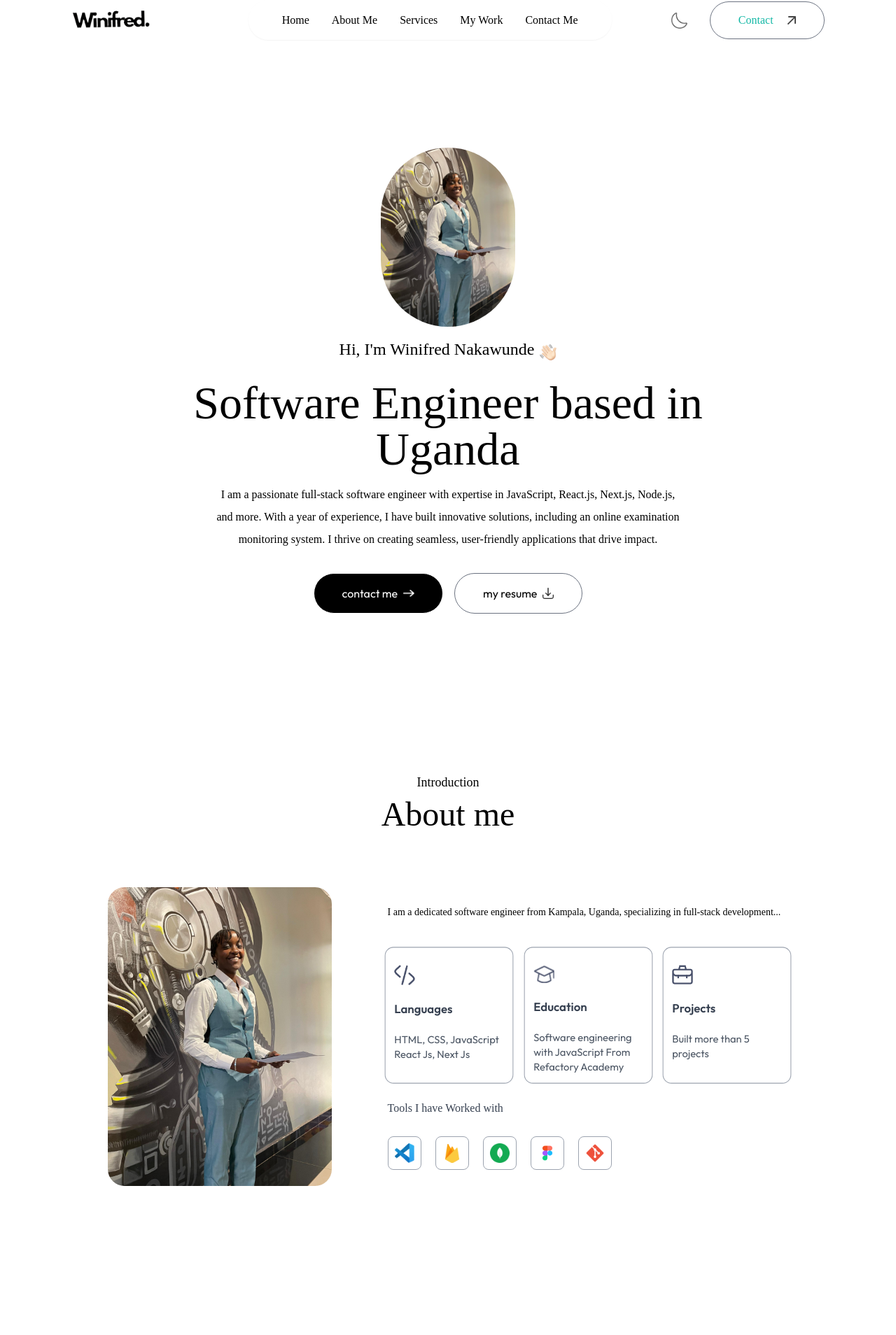
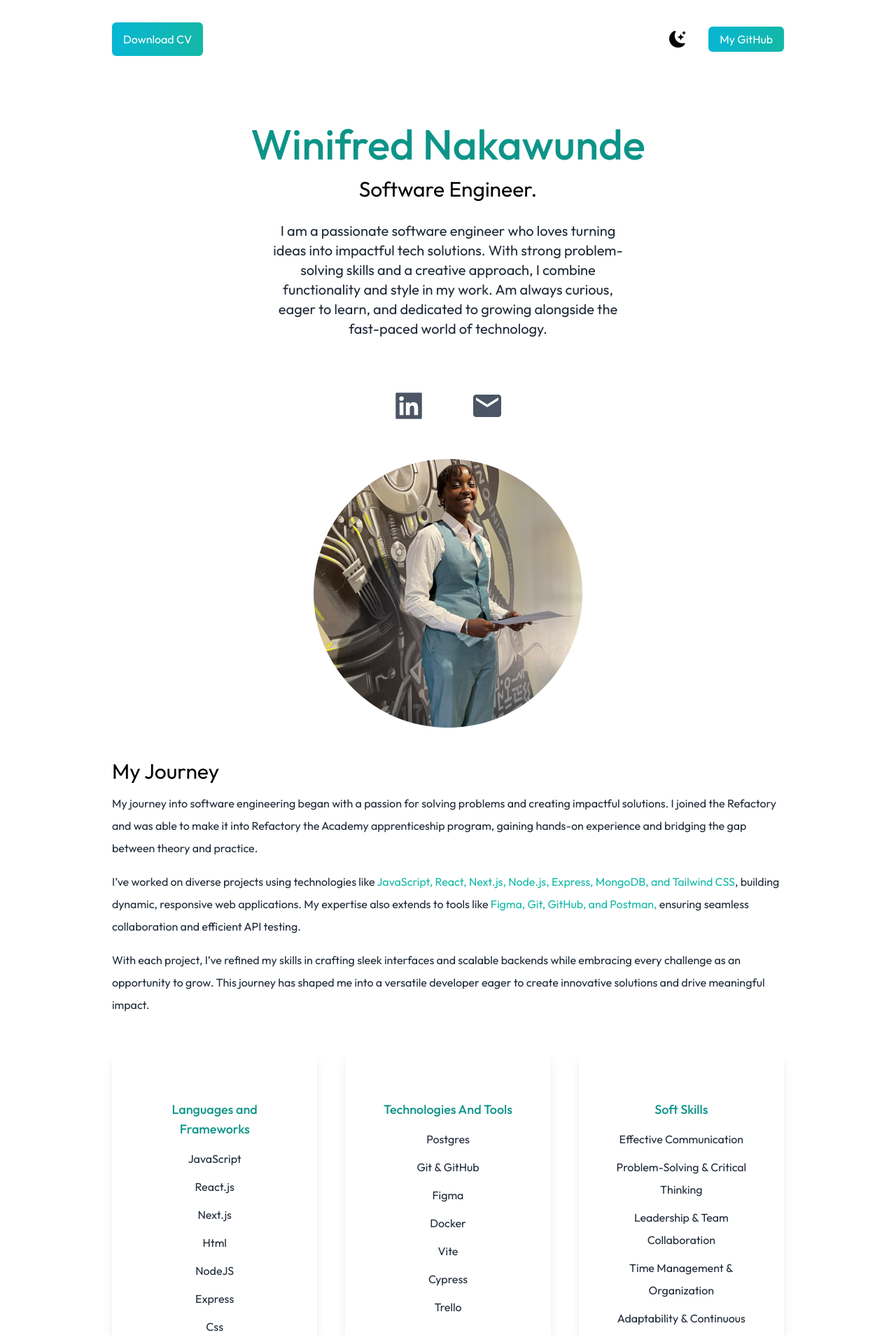
Before and after one commit to NAKAWINIFRED/my-portfolio, a Next.js app: page / in a window 1280 px wide. Shown: the part 16-1924 px from the top of the page at 70% size. Built offline with nearby package versions, Linux system fonts and the light colour scheme; a web font is replaced by a local one.

Commit message:
react version

```diff
--- a/app/page.js
+++ b/app/page.js
@@ -1,237 +1,155 @@
-// "use client";
-// import { useEffect } from "react";
-// import Image from "next/image";
-// import Head from "next/head";
-// import { useState } from "react";
-// import { BsFillMoonStarsFill } from "react-icons/bs";
-// import { AiFillLinkedin } from "react-icons/ai";
-// import { MdEmail } from "react-icons/md";
-// import me from "../public/me.png";
+"use client";
 
-// export default function Home() {
-//   const [darkMode, setDarkMode] = useState(true);
-//   const [projects, setProjects] = useState([]);
+import Image from "next/image";
+import Head from "next/head";
+import { useState } from "react";
+import { BsFillMoonStarsFill } from "react-icons/bs";
+import { AiFillLinkedin } from "react-icons/ai";
+import { MdEmail } from "react-icons/md";
+import me from "../public/me.png";
 
-//   useEffect(() => {
-//     const fetchGitHubProjects = async () => {
-//       try {
-//         const response = await fetch("https://api.github.com/users/NAKAWINIFRED/repos");
-//         const data = await response.json();
-//         console.log(data);
-//         setProjects(data);
-//       } catch (error) {
-//         console.error("Error fetching GitHub projects:", error);
-//       }
-//     };
-
-//     fetchGitHubProjects();
-//   }, []);
-
-//   const allowedProjects = [
-//     "Star-Day-care-",
-//     "my-portfolio",
-//     "QR-Generator",
-//     "carDealership",
-//     "CIU-Frontend",
-//     "C_I_U_BACKEND"
-//   ];
-
-//   // const filteredProjects = projects.filter((project) =>
-//   //   allowedProjects.includes(project.name)
-//   // );
-
-//   const filteredProjects = projects.filter((project) =>
-//     allowedProjects.map(name => name.toLowerCase()).includes(project.name.toLowerCase())
-//   );
-
-
-//   return (
-//     <div className={darkMode ? "dark" : ""}>
-//       <Head>
-//         <title>Winifred Nakawunde Portfolio</title>
-//         <meta name="description" content="Portfolio" />
-//         <link rel="icon" href="/favicon.ico" />
-//       </Head>
-
-//       <nav className="py-4 flex justify-between items-center px-6 bg-white dark:bg-gray-900 border-b border-gray-200 dark:border-gray-800 fixed w-full z-10">
-
-
-//         <ul className="flex gap-6 text-gray-800 dark:text-white">
-//           <li><a href="#home" className="hover:text-teal-500">Home</a></li>
-//           <li><a href="#about" className="hover:text-teal-500">About Me</a></li>
-//           <li><a href="#projects" className="hover:text-teal-500">Projects</a></li>
-//           <li><a href="#contact" className="hover:text-teal-500">Contact Me</a></li>
-//         </ul>
-//         <BsFillMoonStarsFill
-//           onClick={() => setDarkMode(!darkMode)}
-//           className="cursor-pointer text-2xl dark:text-white"
-//         />
-//       </nav>
-
-//       <main className="bg-white px-10 md:px-20 lg:px-40 dark:bg-gray-900">
-//         <section id="home" className="min-h-screen flex flex-col justify-center items-center text-center">
-//           <h2 className="text-5xl py-2 text-teal-600 font-medium md:text-6xl pt-28">Winifred Nakawunde</h2>
-//           <h3 className="text-2xl py-2 dark:text-white md:text-3xl">Software Engineer.</h3>
-//           <h4 className="text-2xl py-2 dark:text-white md:text-3l">Full Stack Developer</h4>
-//           <p className="text-md py-5 leading-8 text-gray-800 dark:text-white md:text-xl max-w-lg">
-//           I am a skilled software engineer who loves turning ideas into impactful tech
-//               solutions. With strong problem-solving skills and a creative approach, I combine
-//              functionality and style in my work. Am always curious, eager to learn, and dedicated to               growing alongside the fast-paced world of technology.
-//           </p>
-//           <div className="text-5xl flex justify-center gap-8 py-3 text-gray-600 dark:text-gray-400">
-//             <a href="https://www.linkedin.com/in/winifred-nakawunde-22a83a303/" target="_blank" rel="noopener noreferrer">
-//               <AiFillLinkedin />
-//             </a>
-//             <a href="mailto:nakawundewinifred@gmail.com">
-//               <MdEmail />
-//             </a>
-//           </div>
-//           <div className="relative mx-auto rounded-full w-80 h-80 md:h-96 md:w-96 mt-10">
-//             <Image src={me} className="rounded-full" alt="picture of me" layout="fill" objectFit="cover" />
-//           </div>
-//         </section>
-
-//         <section id="about" className="py-10">
-//           <h3 className="text-3xl dark:text-white">About Me</h3>
-//           <p className="text-md py-2 text-gray-800 dark:text-white">
-//             My journey into software engineering began with a passion for solving problems and
-//             creating impactful solutions. I joined the Refactory and was able to make it into Refactory the Academy apprenticeship program, gaining hands-on experience and
-//             bridging the gap between theory and practice.
-//           </p>
-
-//           <p className="text-md py-2 leading-8 text-gray-800 dark:text-gray-200">
-//                I’ve worked on diverse projects using technologies like{" "}
-//               <span className="text-teal-500">
-//                  JavaScript, React, Next.js, Node.js, Express, MongoDB, and Tailwind CSS
-//             </span>
-//             , building dynamic, responsive web applications. My expertise also extends to tools
-//              like<span className="text-teal-500"> Figma, Git, GitHub, and Postman,</span> ensuring seamless collaboration and efficient API
-//               testing.
-//            </p>
-
-//            <p className="text-md py-2 leading-8 text-gray-800 dark:text-gray-200">
-//               With each project, I’ve refined my skills in crafting sleek interfaces and scalable
-//               backends while embracing every challenge as an opportunity to grow. This journey has
-//               shaped me into a versatile developer eager to create innovative solutions and drive
-//               meaningful impact.
-//             </p>
-//         </section>
-
-//         <section id="projects" className="py-10">
-//         <h3 className="text-3xl dark:text-white">Projects</h3>
-//           <p className="text-md py-2 leading-8 text-gray-800 dark:text-gray-200">
-//             Here are some of my GitHub projects. Click on a project to view more details.
-//           </p>
-
-//           <div className="grid md:grid-cols-3 gap-10">
-//             {filteredProjects.map((project) => (
-//               <div key={project.id} className="bg-white dark:bg-gray-800 shadow-lg rounded-xl p-6">
-//                 <h3 className="text-lg font-medium text-teal-600 mt-4">{project.name.replace(/-/g, " ")}</h3>
-//                 <p className="text-gray-800 dark:text-gray-300 py-2">
-//                   {project.description ? project.description : "No description available."}
-//                 </p>
-//                 <a href={project.html_url} target="_blank" rel="noopener noreferrer" className="text-teal-500 hover:underline">
-//                   View on GitHub →
-//                 </a>
-//               </div>
-//             ))}
-//           </div>
-
-//           <div className="grid md:grid-cols-3 gap-10">
-//             <div className="text-center shadow-lg p-10 rounded-xl dark:bg-white">
-//               <h3 className="text-lg font-medium text-teal-600">Languages and Frameworks</h3>
-//               <p className="text-gray-800 py-1">JavaScript</p>
-//               <p className="text-gray-800 py-1">React.js</p>
-//               <p className="text-gray-800 py-1">Next.js</p>
-//               <p className="text-gray-800 py-1">Html</p>
-//               <p className="text-gray-800 py-1">NodeJS</p>
-//               <p className="text-gray-800 py-1">Express</p>
-//               <p className="text-gray-800 py-1">Css</p>
-//               <p className="text-gray-800 py-1">Tailwind Css</p>
-//               <p className="text-gray-800 py-1">BootStrap</p>
-//             </div>
-//             <div className="text-center shadow-lg p-10 rounded-xl dark:bg-white">
-//               <h3 className="text-lg font-medium text-teal-600">Technologies And Tools</h3>
-//               <p className="text-gray-800 py-1">Postgres</p>
-//               <p className="text-gray-800 py-1">Git & GitHub</p>
-//               <p className="text-gray-800 py-1">Figma</p>
-//               <p className="text-gray-800 py-1">Docker</p>
-//               <p className="text-gray-800 py-1"> Vite</p>
-//               <p className="text-gray-800 py-1">Cypress</p>
-//               <p className="text-gray-800 py-1"> Trello</p>
-//             </div>
-//             <div className="text-center shadow-lg p-10 rounded-xl dark:bg-white">
-//               <h3 className="text-lg font-medium text-teal-600">Soft Skills</h3>
-//               <p className="text-gray-800 py-1">Effective Communication</p>
-//               <p className="text-gray-800 py-1">Problem-Solving & Critical Thinking</p>
-//               <p className="text-gray-800 py-1">Leadership & Team Collaboration</p>
-//               <p className="text-gray-800 py-1">Time Management & Organization</p>
-//               <p className="text-gray-800 py-1">Adaptability & Continuous Learning</p>
-//             </div>
-//           </div>
-//         </section>
-
-//         <section id="contact" className="py-10">
-//           <h3 className="text-3xl dark:text-white">Contact Me</h3>
-//           <p className="text-md py-2 text-gray-800 dark:text-gray-200">
-//           Feel free to connect with me via LinkedIn or email below for any inquiries, collaborations, or opportunities
-//           </p>
-//           <div className="text-5xl flex justify-center gap-8 py-3 text-gray-600 dark:text-gray-400">
-
-//             <a href="https://www.linkedin.com/in/winifred-nakawunde-22a83a303/" target="_blank" rel="noopener noreferrer">
-//               <AiFillLinkedin />
-//             </a>
-//             <a href="mailto:nakawundewinifred@gmail.com">
-//               <MdEmail />
-//             </a>
-//           </div>
-//         </section>
-//       </main>
-//     </div>
-//   );
-// }
-
-"use client"
-import Navbar from "./components/Navbar";
-import Header from "./components/Header";
-import About from "./components/About";
-import Services from "./components/Services";
-import Work from "./components/Work";
-import Contact from "./components/Contact";
-import Footer from "./components/Footer"
-import { useEffect, useState } from "react";
 export default function Home() {
-
-
-  const[isDarkMode, setIsDarkMode] = useState(true);
-
-  useEffect(()=>{
-    if(localStorage.theme === 'dark' || (!('theme' in localStorage) && window.matchMedia('(prefers-color-scheme: dark').matches)){
-      setIsDarkMode(true)
-    }else{
-      setIsDarkMode(false)
-    }
-  },[])
-
-  useEffect(()=>{
-      if(isDarkMode){
-        document.documentElement.classList.add('dark');
-        localStorage.theme = 'dark';
-      }else{
-        document.documentElement.classList.remove('dark');
-        localStorage.theme = '';
-      }
-  },[isDarkMode])
+  const [darkMode, setDarkMode] = useState(false);
 
   return (
-    <>
-    <Navbar isDarkMode={isDarkMode} setIsDarkMode={setIsDarkMode}/>
-    <Header isDarkMode={isDarkMode}/>
-    <About isDarkMode={isDarkMode}/>
-    <Services isDarkMode={isDarkMode}/>
-    <Work isDarkMode={isDarkMode}/>
-    <Contact isDarkMode={isDarkMode}/>
-    <Footer isDarkMode={isDarkMode}/>
-    </>
+    <div className={darkMode ? "dark" : ""}>
+      <Head>
+        <title>Winifred Nakawunde Portfolio</title>
+        <meta name="description" content="Portfolio"></meta>
+        <link rel="icon" href="/favicon.ico"></link>
+      </Head>
+      <main className="bg-white px-10 md:px-20 lg:px-40 dark:bg-gray-900">
+        <section className="min-h-screen">
+          <nav className="py-10 md:py-12 flex justify-between dark:text-white">
+            <a
+              href="/cv.pdf"
+              download="Winifred_Nakawunde_CV.pdf"
+              className="bg-gradient-to-r from-cyan-500 to-teal-500 text-white px-4 py-2 rounded-md transition-colors duration-300 hover:from-cyan-600 hover:to-teal-600"
+            >
+              Download CV
+            </a>
+            <ul className="flex items-center">
+              <li>
+                <BsFillMoonStarsFill
+                  onClick={() => setDarkMode(!darkMode)}
+                  className="cursor-pointer text-2xl"
+                />
+              </li>
+              <li>
+                <a
+                  href="https://github.com/NAKAWINIFRED"
+                  target="_blank"
+                  rel="noopener noreferrer"
+                  className="bg-gradient-to-r from-cyan-500 to-teal-500 text-white px-4 py-2 rounded-md ml-8 transition-colors duration-300 hover:from-cyan-600 hover:to-teal-600"
+                >
+                  My GitHub
+                </a>
+              </li>
+            </ul>
+          </nav>
+          <div className="text-center p-10">
+            <h2 className="text-5xl py-2 text-teal-600 font-medium md:text-6xl">
+              Winifred Nakawunde
+            </h2>
+            <h3 className="text-2xl py-2 dark:text-white md:text-3xl">Software Engineer.</h3>
+            <p className="text-md py-5 leading-8 text-gray-800 dark:text-white md:text-xl max-w-lg mx-auto">
+              I am a passionate software engineer who loves turning ideas into impactful tech
+              solutions. With strong problem-solving skills and a creative approach, I combine
+              functionality and style in my work. Am always curious, eager to learn, and dedicated to
+              growing alongside the fast-paced world of technology.
+            </p>
+          </div>
+          <div className="text-5xl flex justify-center gap-16 py-3 text-gray-600 dark:text-gray-400">
+            <a
+              href="https://www.linkedin.com/in/winifred-nakawunde-22a83a303/"
+              target="_blank"
+              rel="noopener noreferrer"
+              className="hover:text-gray-800 dark:hover:text-white transition-colors duration-300"
+            >
+              <AiFillLinkedin />
+            </a>
+            <a
+              href="mailto:nakawundewinifred@gmail.com"
+              className="cursor-pointer hover:text-gray-800 dark:hover:text-white transition-colors duration-300"
+            >
+              <MdEmail />
+            </a>
+          </div>
+          <div className="relative mx-auto rounded-full w-80 h-80 md:h-96 md:w-96">
+            <Image
+              src={me}
+              className="rounded-full w-80 h-80 mt-10 md:h-96 md:w-96"
+              alt="picture of me"
+              layout="fill"
+              objectFit="cover"
+            />
+          </div>
+        </section>
+
+        <section>
+          <div>
+            <h3 className="text-3xl py-1 dark:text-white mt-20">My Journey</h3>
+            <p className="text-md py-2 leading-8 text-gray-800 dark:text-white">
+              My journey into software engineering began with a passion for solving problems and
+              creating impactful solutions. I joined the Refactory and was able to make it into Refactory the Academy apprenticeship program, gaining hands-on experience and
+              bridging the gap between theory and practice.
+            </p>
+
+            <p className="text-md py-2 leading-8 text-gray-800 dark:text-gray-200">
+              I’ve worked on diverse projects using technologies like{" "}
+              <span className="text-teal-500">
+                JavaScript, React, Next.js, Node.js, Express, MongoDB, and Tailwind CSS
+              </span>
+              , building dynamic, responsive web applications. My expertise also extends to tools
+              like<span className="text-teal-500"> Figma, Git, GitHub, and Postman,</span> ensuring seamless collaboration and efficient API
+              testing.
+            </p>
+
+            <p className="text-md py-2 leading-8 text-gray-800 dark:text-gray-200">
+              With each project, I’ve refined my skills in crafting sleek interfaces and scalable
+              backends while embracing every challenge as an opportunity to grow. This journey has
+              shaped me into a versatile developer eager to create innovative solutions and drive
+              meaningful impact.
+            </p>
+          </div>
+          <div className="lg:flex gap-10">
+            <div className="text-center shadow-lg p-10 rounded-xl my-10 dark:bg-white flex-1">
+              <h3 className="text-lg font-medium pt-8 pb-2 py-4 text-teal-600">
+                Languages and Frameworks
+              </h3>
+              <p className="text-gray-800 py-1">JavaScript</p>
+              <p className="text-gray-800 py-1">React.js</p>
+              <p className="text-gray-800 py-1">Next.js</p>
+              <p className="text-gray-800 py-1">Html</p>
+              <p className="text-gray-800 py-1">NodeJS</p>
+              <p className="text-gray-800 py-1">Express</p>
+              <p className="text-gray-800 py-1">Css</p>
+              <p className="text-gray-800 py-1">Tailwind Css</p>
+              <p className="text-gray-800 py-1">BootStrap</p>
+            </div>
+            <div className="text-center shadow-lg p-10 rounded-xl my-10 dark:bg-white flex-1">
+              <h3 className="text-lg font-medium pt-8 pb-2 py-4 text-teal-600">
+                Technologies And Tools
+              </h3>
+              <p className="text-gray-800 py-1">Postgres</p>
+              <p className="text-gray-800 py-1">Git & GitHub</p>
+              <p className="text-gray-800 py-1">Figma</p>
+              <p className="text-gray-800 py-1">Docker</p>
+              <p className="text-gray-800 py-1"> Vite</p>
+              <p className="text-gray-800 py-1">Cypress</p>
+              <p className="text-gray-800 py-1"> Trello</p>
+            </div>
+            <div className="text-center shadow-lg p-10 rounded-xl my-10 dark:bg-white flex-1">
+              <h3 className="text-lg font-medium pt-8 pb-2 py-4 text-teal-600">Soft Skills</h3>
+              <p className="text-gray-800 py-1">Effective Communication</p>
+              <p className="text-gray-800 py-1">Problem-Solving & Critical Thinking</p>
+              <p className="text-gray-800 py-1">Leadership & Team Collaboration</p>
+              <p className="text-gray-800 py-1">Time Management & Organization</p>
+              <p className="text-gray-800 py-1">Adaptability & Continuous Learning</p>
+            </div>
+          </div>
+        </section>
+      </main>
+    </div>
   );
 }
```
Also changed, not shown: next.config.mjs (+5 -2 lines).
